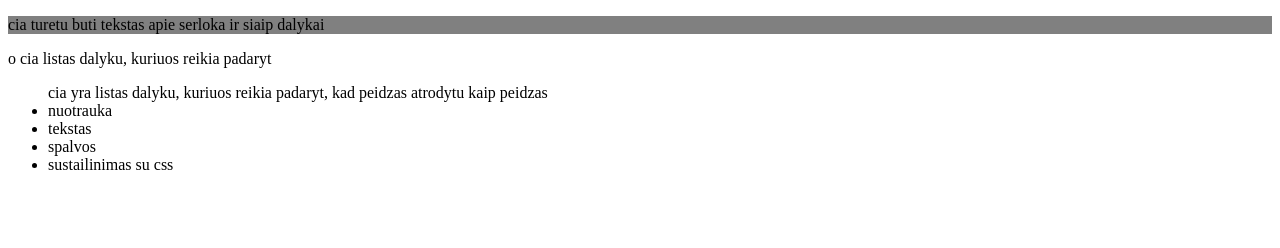
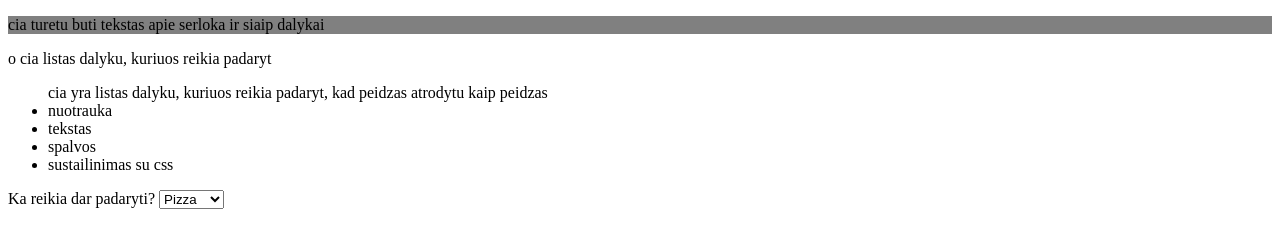
Before and after one commit to noravis/2-serlokas, a website: page index.html in a window 1280 px wide. Drawn offline with Linux system fonts and the light colour scheme.

Commit message:
drop down

```diff
--- a/index.html
+++ b/index.html
@@ -16,5 +16,16 @@
         <li>sustailinimas su css</li>
     </ul>
 
+    <form>
+  <label for="reikia padaryti">Ka reikia dar padaryti?</label>
+  <select id="reikia padaryti" name="reikia padaryti">
+    <option value="parasyti koda">Pizza</option>
+    <option value="ikelti paveiksliuka">Curry</option>
+    <option value="pagrazinti spalvas">Salad</option>
+    <option value="sucentruoti">Ramen</option>
+    <option value="padaryti mygtuka">Tacos</option>
+  </select>
+</form>
+
 </body>
 </html>
```
